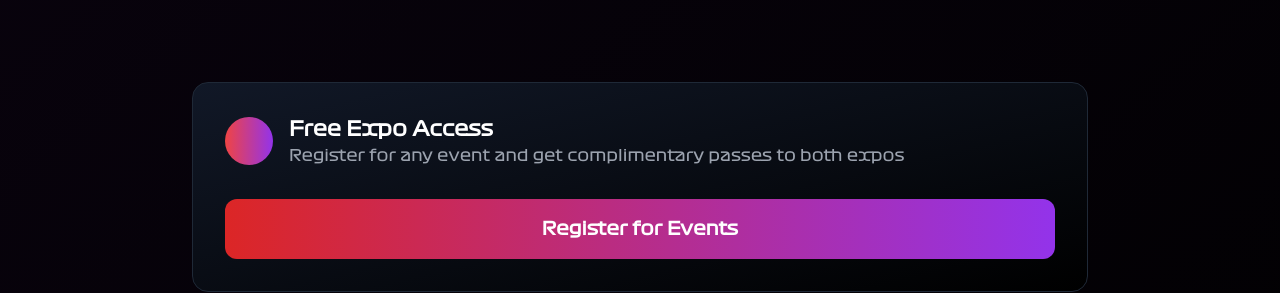
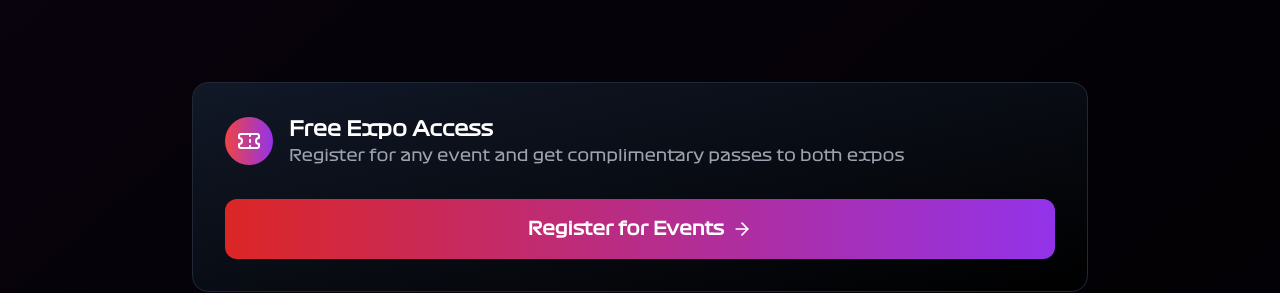
Before and after one commit to Fahad-codecraft/synergia, a React (Vite) app: page / in a window 1280 px wide. Shown: the part 3700-3993 px from the top of the page. Built offline with nearby package versions, Linux system fonts and the light colour scheme.

Commit message:
updated svgs

```diff
--- a/src/components/Registration.tsx
+++ b/src/components/Registration.tsx
@@ -1,7 +1,7 @@
 import gsap from 'gsap';
 import { ScrollTrigger } from 'gsap/ScrollTrigger';
 import { useEffect } from 'react';
-
+import { Car, ArrowRight, Cpu, Ticket,  } from 'lucide-react';
 const Registration = () => {
   gsap.registerPlugin(ScrollTrigger)
 
@@ -64,7 +64,7 @@ const Registration = () => {
             {/* Car Event Card */}
             <div className="car-event bg-gradient-to-br from-gray-900 to-black p-8 rounded-2xl border border-gray-800 hover:border-red-500 transition-all duration-300 group">
               <div className="w-16 h-16 bg-red-500/10 rounded-xl flex items-center justify-center mb-6 group-hover:scale-110 transition-transform">
-                {/* <Car className="w-8 h-8 text-red-500" /> */}
+                <Car className="w-8 h-8 text-red-500" />
               </div>
               <h3 className="text-2xl font-bold text-white mb-4">Racing Events</h3>
               <ul className="space-y-3 text-gray-400 mb-8">
@@ -78,7 +78,7 @@ const Registration = () => {
             {/* Tech Event Card */}
             <div className="tech-event bg-gradient-to-br from-gray-900 to-black p-8 rounded-2xl border border-gray-800 hover:border-purple-500 transition-all duration-300 group">
               <div className="w-16 h-16 bg-purple-500/10 rounded-xl flex items-center justify-center mb-6 group-hover:scale-110 transition-transform">
-                {/* <Cpu className="w-8 h-8 text-purple-500" /> */}
+                <Cpu className="w-8 h-8 text-purple-500" />
               </div>
               <h3 className="text-2xl font-bold text-white mb-4">Tech Events</h3>
               <ul className="space-y-3 text-gray-400 mb-8">
@@ -94,7 +94,7 @@ const Registration = () => {
           <div className="bg-gradient-to-br from-gray-900 to-black p-8 rounded-2xl border border-gray-800 mb-12">
             <div className="flex items-center gap-4 mb-8">
               <div className="w-12 h-12 bg-gradient-to-r from-red-500 to-purple-600 rounded-full flex items-center justify-center">
-                {/* <Ticket className="w-6 h-6 text-white" /> */}
+                <Ticket className="w-6 h-6 text-white" />
               </div>
               <div>
                 <h3 className="text-xl font-bold text-white">Free Expo Access</h3>
@@ -107,7 +107,7 @@ const Registration = () => {
               className="inline-flex w-full items-center justify-center gap-2 bg-gradient-to-r from-red-600 to-purple-600 text-white px-8 py-4 rounded-xl font-semibold text-lg hover:from-red-700 hover:to-purple-700 transition-all duration-300 group"
             >
               Register for Events
-              {/* <ArrowRight className="w-5 h-5 group-hover:translate-x-1 transition-transform duration-300" /> */}
+              <ArrowRight className="w-5 h-5 group-hover:translate-x-1 transition-transform duration-300" />
             </a>
           </div>
 
```
